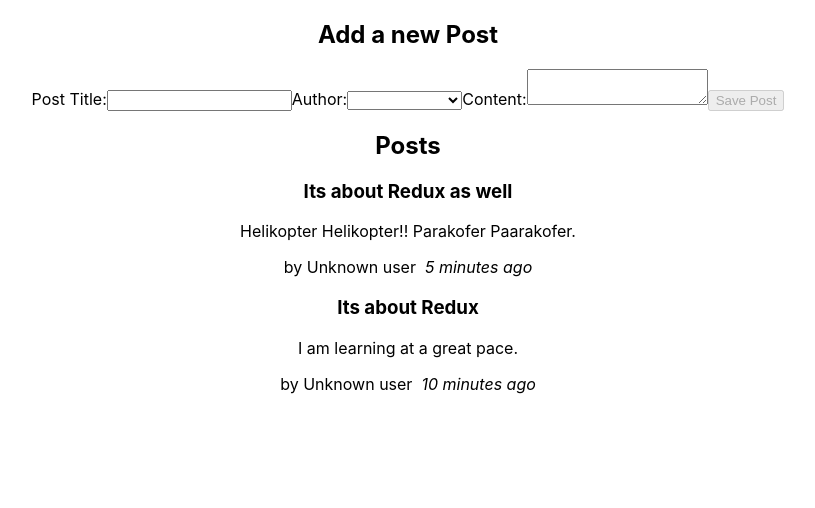
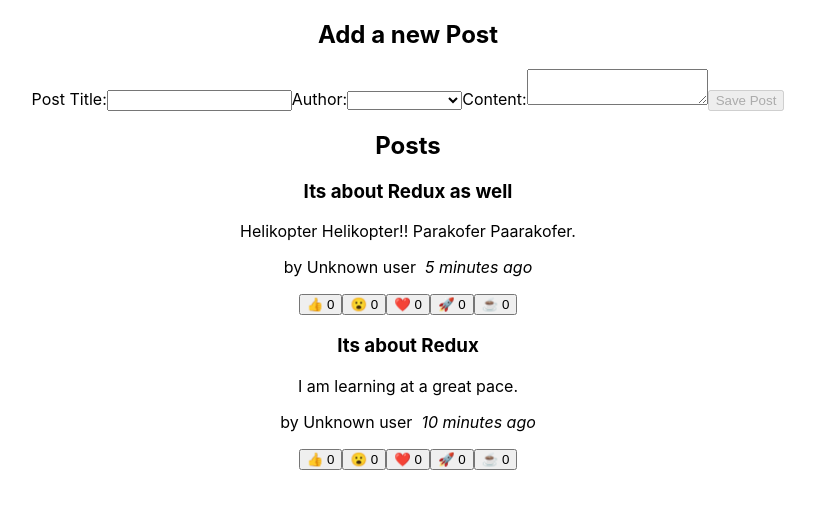
Before and after one commit to ShivamSingh226/Redux_Blog, a React (Create React App) app: page / in a window 1280 px wide. Shown: the top 508 px of the page, without its empty margins (232-1047 px from the left). Built offline with nearby package versions, Linux system fonts and the light colour scheme.

Commit message:
Fix the bug

```diff
--- a/src/features/posts/PostsList.js
+++ b/src/features/posts/PostsList.js
@@ -3,7 +3,7 @@
 import PostAuthor from "./PostAuthor";
 import TimeAgo from "./TimeAgo";
 import React from 'react'
-
+import ReactionButton from "./ReactionButton";
 const PostsList = () => {
     const posts=useSelector(selectAllPosts);
     const orderedposts=posts.slice().sort((a,b)=>b.date.localeCompare(a.date));
@@ -16,6 +16,7 @@
                 <PostAuthor userId={post.userId}/>
                 <TimeAgo timestamp={post.date}/>
             </p>
+            <ReactionButton post={post}/>
         </article>
     ))
   return (
--- /dev/null
+++ b/src/features/posts/ReactionButton.js
@@ -0,0 +1,37 @@
+import { useDispatch } from "react-redux";
+import { reactionAdded } from "./postsSlice";
+import React from 'react'
+const reactionEmoji={
+
+      thumbsUp:'👍',
+      wow:'😮',
+      heart:'❤️',
+      rocket:'🚀',
+      coffee: '☕'
+
+}
+
+
+
+const ReactionButton = ({post}) => {
+  const dispatch=useDispatch();
+  const reactionbuttons=Object.entries(reactionEmoji).map(([name,emoji])=>{
+    return (
+        <button
+            key={name}
+            type="button"
+            className="reactionButton"
+            onClick={()=>dispatch(reactionAdded({postId:post.id,reaction:name}))
+            }>
+                {emoji} {post.reactions[name]}
+            </button>
+    )
+  })
+    return (
+    <div>
+      {reactionbuttons}
+    </div>
+  )
+}
+
+export default ReactionButton
--- a/src/features/posts/postsSlice.js
+++ b/src/features/posts/postsSlice.js
@@ -36,7 +36,14 @@
                     title,
                     content,
                     date:new Date().toISOString(),
-                    userId
+                    userId,
+                    reactions:{
+                        thumbsUp:0,
+                        wow:0,
+                        heart:0,
+                        rocket:0,
+                        coffee:0
+                    }
                 }
             }
         }
```
